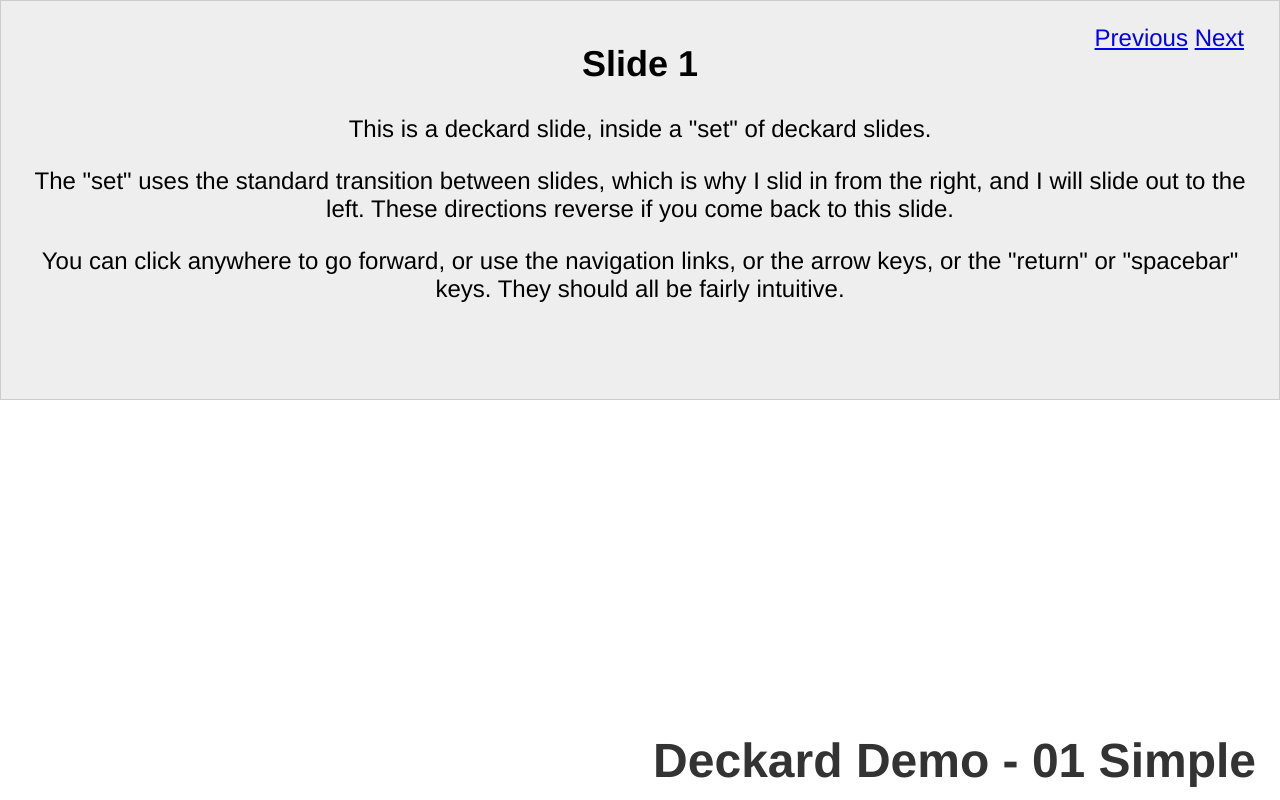
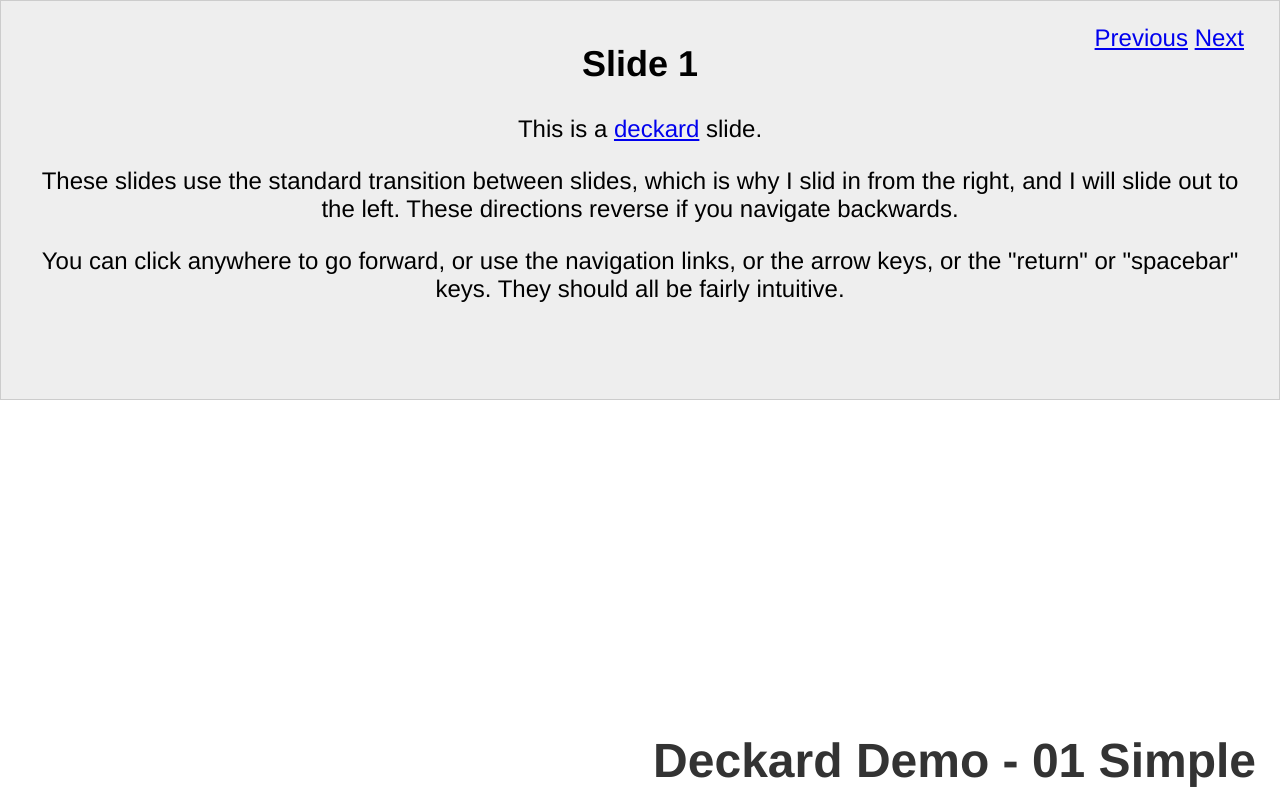
Before and after one commit to pete-otaqui/deckard, a website: page demo/01-simple.html in a window 1280 px wide. Drawn offline with Linux system fonts and the light colour scheme.

Commit message:
added links back to repo in the demos

```diff
--- a/demo/01-simple.html
+++ b/demo/01-simple.html
@@ -22,14 +22,15 @@
                 <li class="deckard-slide">
                     <h2>Slide 1</h2>
                     <p>
-                        This is a deckard slide,  inside a "set" of deckard
-                        slides.
+                        This is a
+                        <a href="https://github.com/pete-otaqui/deckard">deckard</a>
+                        slide.
                     </p>
                     <p>
-                        The "set" uses the standard transition between slides,
+                        These slides use the standard transition between slides,
                         which is why I slid in from the right, and I will slide
-                        out to the left.  These directions reverse if you come
-                        back to this slide.
+                        out to the left.  These directions reverse if you
+                        navigate backwards.
                     </p>
                     <p>
                         You can click anywhere to go forward, or use the
```
Also changed, not shown: demo/02-config.html (+3 -2 lines).
